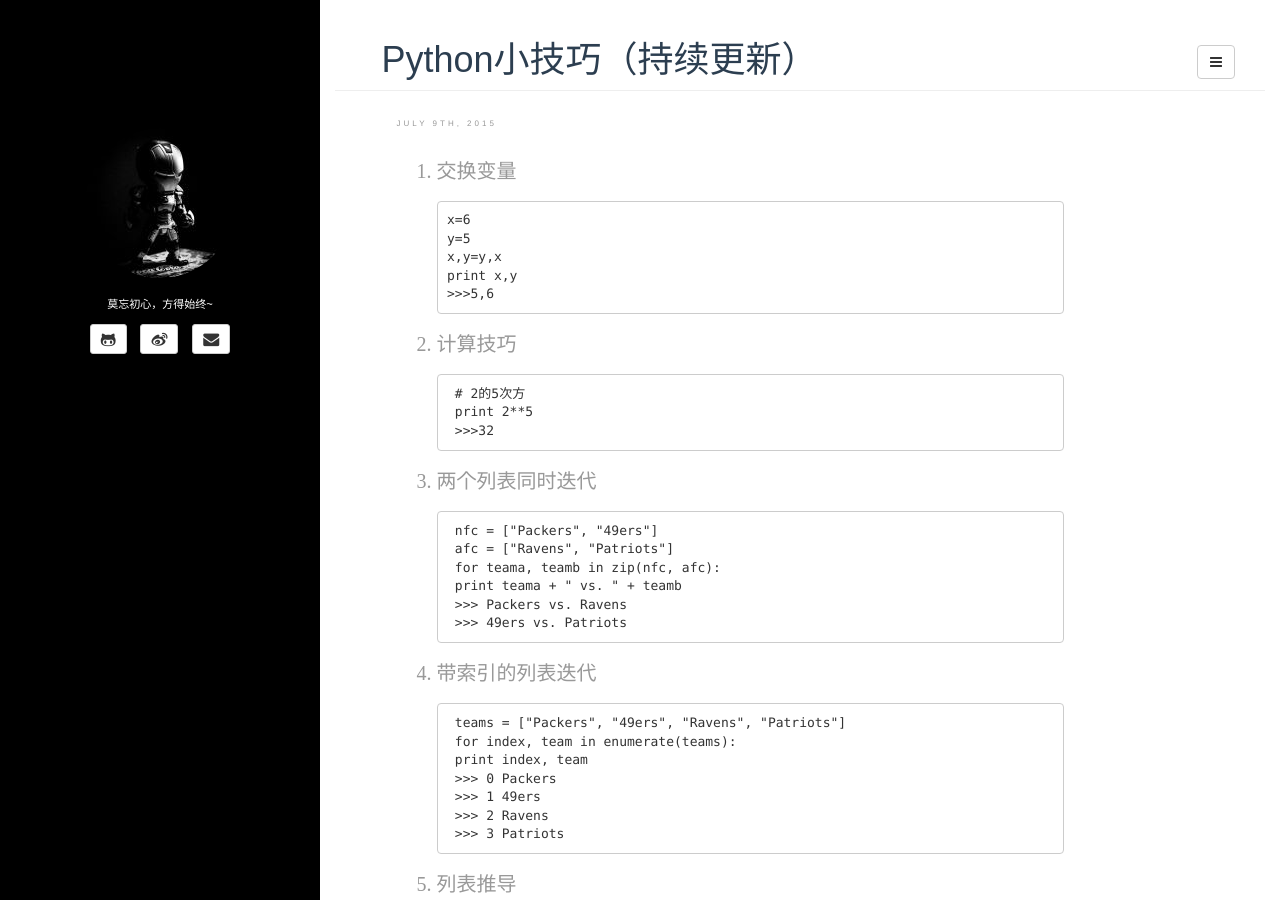
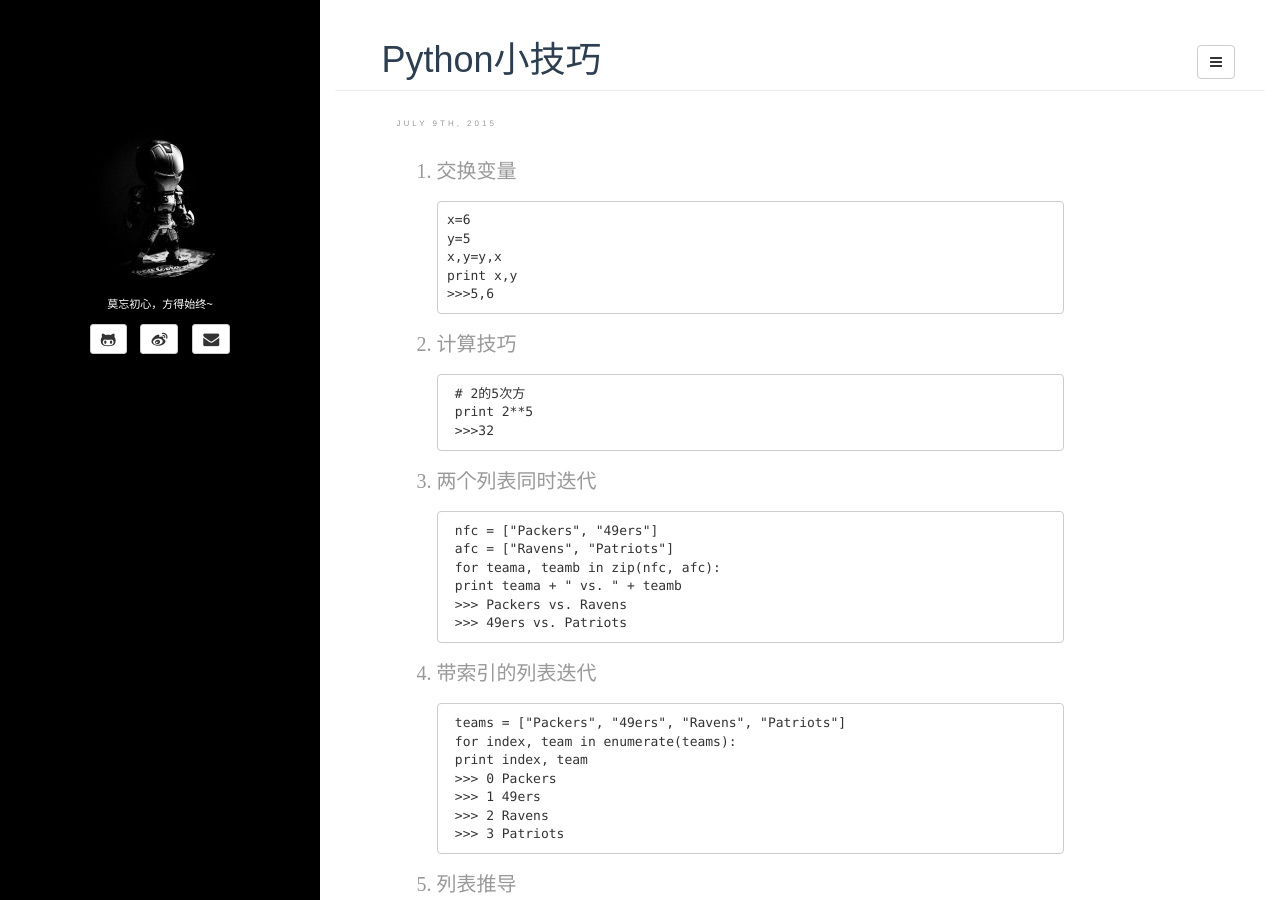
Before and after one commit to rth211/rth211.github.io, a Jekyll site: the page built from _posts/2015.07/2015-07-09-Python小技巧.md, in a window 1280 px wide and 900 px high. Built offline with Jekyll 4.4.1, drawn with Linux system fonts in a browser that asks for light colours; comment, search, counter and statistics services are not loaded.

Commit message:
7.17 修改文章名字

```diff
--- a/_posts/2015.07/2015-07-09-Python小技巧.md
+++ b/_posts/2015.07/2015-07-09-Python小技巧.md
@@ -1,6 +1,6 @@
 ---
 layout: post
-title: Python小技巧（持续更新）
+title: Python小技巧
 date: 2015-07-09 09:00:00 AM
 category: Python基础
 tags: Python
```
